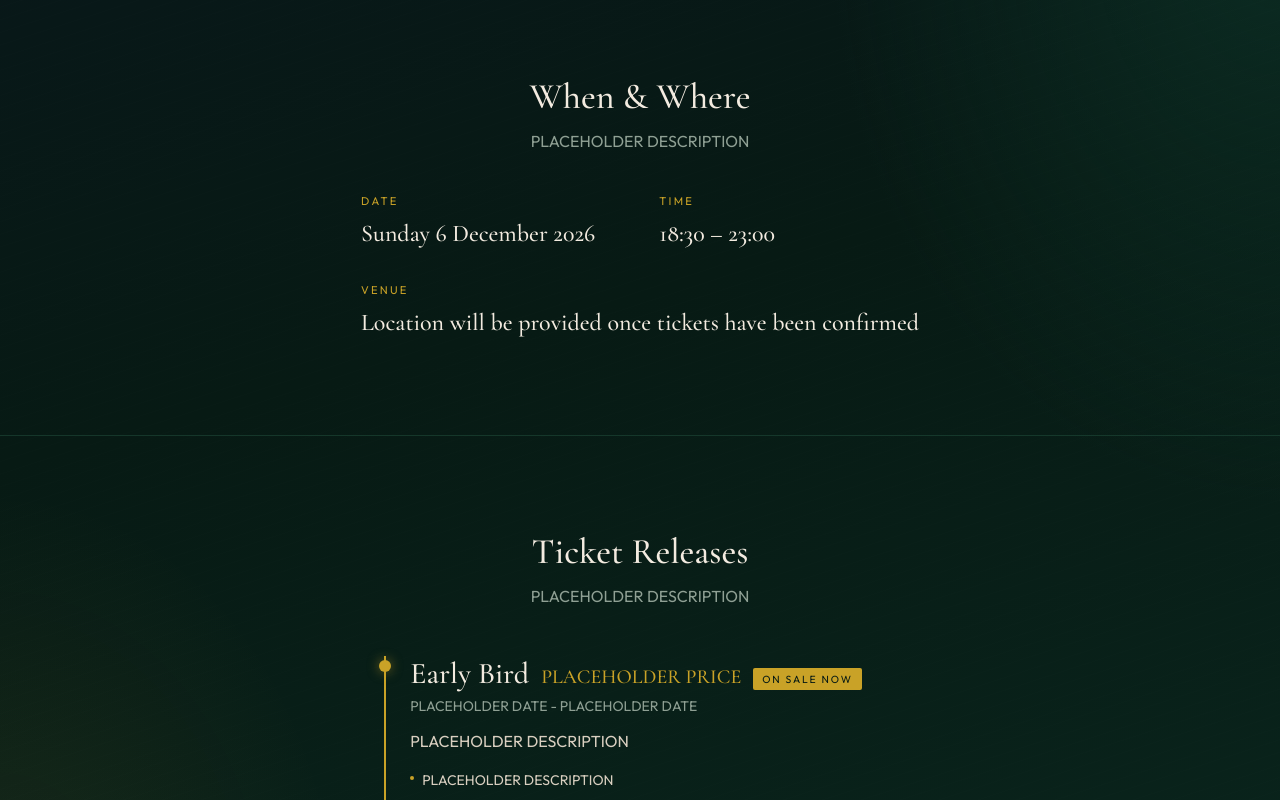
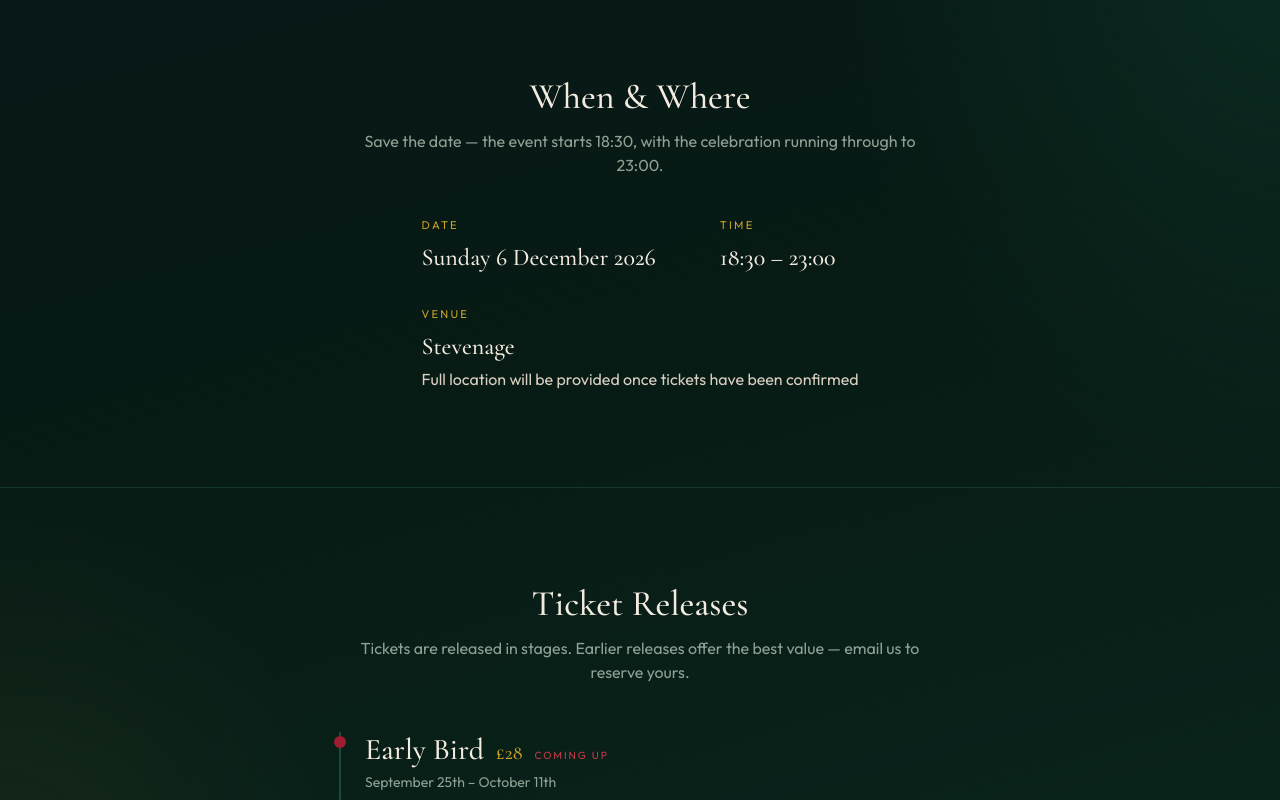
Before and after one commit to jediramos/filbrit-christmas-party, a Next.js app: page / in a window 1280 px wide. Shown: the part 820-1620 px from the top of the page. Built offline with nearby package versions, Linux system fonts and the light colour scheme.

Commit message:
Essential Detail Updates

```diff
--- a/src/app/page.tsx
+++ b/src/app/page.tsx
@@ -40,7 +40,7 @@ export default function Home() {
           </p>
 
           <p className="hero-cta mt-8 max-w-lg text-base leading-relaxed text-[var(--ivory)] sm:text-lg">
-            If you&apos;re interested in purchasing tickets, please email{" "}
+            If you&apos;re interested in joining us, please email{" "}
             <a
               href={ticketEmailMailto}
               className="text-[var(--gold)] underline decoration-[var(--gold)]/50 underline-offset-4 transition hover:decoration-[var(--gold)]"
@@ -65,7 +65,9 @@ export default function Home() {
           >
             When & Where
           </h2>
-          <p className="mt-3 text-[var(--mist)]">PLACEHOLDER DESCRIPTION</p>
+          <p className="mt-3 max-w-xl text-[var(--mist)]">
+            {eventConfig.detailsBlurb}
+          </p>
 
           <dl className="mt-10 flex w-max min-w-0 max-w-full flex-col gap-8 self-center text-left">
             <div className="flex min-w-0 flex-col gap-8 sm:flex-row sm:gap-16">
@@ -93,6 +95,9 @@ export default function Home() {
               <dd className="mt-2 max-w-xl break-words font-display text-2xl text-[var(--ivory)]">
                 {eventConfig.venue}
               </dd>
+              <dd className="mt-1 max-w-xl break-words text-base text-[var(--ivory-soft)]">
+                {eventConfig.address}
+              </dd>
             </div>
           </dl>
         </div>
@@ -111,7 +116,9 @@ export default function Home() {
           >
             Ticket Releases
           </h2>
-          <p className="mt-3 text-[var(--mist)]">PLACEHOLDER DESCRIPTION</p>
+          <p className="mt-3 max-w-xl text-[var(--mist)]">
+            {eventConfig.ticketsBlurb}
+          </p>
 
           <div className="mt-12 w-max min-w-0 max-w-full self-center text-left">
             <StagesTimeline stages={eventConfig.stages} />
@@ -134,7 +141,7 @@ export default function Home() {
           </h2>
           <p className="mt-6 text-base leading-relaxed text-[var(--ivory-soft)] sm:text-lg">
             Ticket sales are handled by email. If you&apos;re interested
-            in purchasing tickets, please email{" "}
+            or have any questions, please email{" "}
             <a
               href={ticketEmailMailto}
               className="text-[var(--gold)] underline decoration-[var(--gold)]/50 underline-offset-4 transition hover:decoration-[var(--gold)]"
--- a/src/components/StagesTimeline.tsx
+++ b/src/components/StagesTimeline.tsx
@@ -1,7 +1,11 @@
 "use client";
 
 import { useEffect, useState } from "react";
-import { getStageStatus, type TicketStage } from "@/config/event";
+import {
+  enforceUpcomingStageLocks,
+  getStageStatus,
+  type TicketStage,
+} from "@/config/event";
 
 type Props = {
   stages: TicketStage[];
@@ -19,6 +23,10 @@ export function StagesTimeline({ stages }: Props) {
     <ol className="stages-list w-full min-w-0 max-w-full space-y-0 text-left">
       {stages.map((stage) => {
         const status = getStageStatus(stage, now);
+        const detailsLocked =
+          enforceUpcomingStageLocks &&
+          Boolean(stage.hideDetailsUntilStart) &&
+          status === "upcoming";
 
         return (
           <li
@@ -50,9 +58,11 @@ export function StagesTimeline({ stages }: Props) {
               >
                 {stage.name}
               </h3>
+              {!detailsLocked && (
                 <span className="break-words font-display text-xl text-[var(--gold)]">
                   {stage.price}
                 </span>
+              )}
               {status === "current" && (
                 <span className="stage-badge shrink-0 text-[0.65rem] uppercase tracking-[0.18em] text-[var(--evergreen-deep)]">
                   On sale now
@@ -70,16 +80,36 @@ export function StagesTimeline({ stages }: Props) {
               )}
             </div>
 
+            {detailsLocked ? (
+              <div className="relative mt-4 max-w-xl overflow-hidden rounded-sm">
+                <div
+                  className="select-none blur-sm"
+                  aria-hidden="true"
+                >
+                  <p className="text-sm text-[var(--mist)]">•••••••• – ••••••••</p>
+                  <p className="mt-3 text-base leading-relaxed text-[var(--ivory-soft)]">
+                    Details for this release are not available yet.
+                  </p>
+                </div>
+                <p className="absolute inset-0 flex items-center justify-center bg-[var(--evergreen-deep)]/55 px-4 text-center text-sm leading-relaxed text-[var(--ivory-soft)] backdrop-blur-[2px]">
+                  Details will be released when this stage opens.
+                </p>
+              </div>
+            ) : (
+              <>
                 <p className="mt-1 break-words text-sm text-[var(--mist)]">
                   {stage.dateLabel}
                 </p>
                 <p
                   className={`mt-3 max-w-full break-words text-base leading-relaxed sm:max-w-xl ${
-                status === "past" ? "text-[var(--mist)]" : "text-[var(--ivory-soft)]"
+                    status === "past"
+                      ? "text-[var(--mist)]"
+                      : "text-[var(--ivory-soft)]"
                   }`}
                 >
                   {stage.description}
                 </p>
+                {stage.prizes.length > 0 && (
                   <ul className="mt-4 min-w-0 space-y-1.5">
                     {stage.prizes.map((prize) => (
                       <li
@@ -91,6 +121,9 @@ export function StagesTimeline({ stages }: Props) {
                       </li>
                     ))}
                   </ul>
+                )}
+              </>
+            )}
           </li>
         );
       })}
--- a/src/config/event.ts
+++ b/src/config/event.ts
@@ -7,6 +7,8 @@ export type TicketStage = {
   dateLabel: string;
   description: string;
   prizes: string[];
+  /** When true, price/dates/copy stay hidden until startsAt. */
+  hideDetailsUntilStart?: boolean;
 };
 
 export type EventConfig = {
@@ -22,20 +24,27 @@ export type EventConfig = {
   contactEmail: string;
   socials: { label: string; href: string }[];
   signupBlurb: string;
+  detailsBlurb: string;
+  ticketsBlurb: string;
   stages: TicketStage[];
 };
 
 /**
  * Static event content. Edit dates/prices/prizes here and redeploy.
  * Stage highlighting and the countdown are derived at runtime from these dates.
+ *
+ * Set to `true` before launch to hide General/Final details until each stage opens.
+ * Leave `false` while debugging so all stage details stay visible.
  */
+export const enforceUpcomingStageLocks = false;
+
 export const eventConfig: EventConfig = {
   orgName: "Stevenage FilBrit",
   eventName: "Christmas Party 2026",
   tagline:
     "Bringing back our popular Christmas party event — an evening of music and fun, a three-course meal, festive cultural dances and performances, raffle draws, and more.",
-  venue: "Location will be provided once tickets have been confirmed",
-  address: "",
+  venue: "Stevenage",
+  address: "Full location will be provided once tickets have been confirmed",
   // Sunday 6 December 2026, 18:30 Europe/London (GMT / UTC+0 in December)
   eventStart: "2026-12-06T18:30:00+00:00",
   eventTime: "18:30 – 23:00",
@@ -47,37 +56,46 @@ export const eventConfig: EventConfig = {
     { label: "Facebook", href: "https://www.facebook.com/stevenagefilbritcommunity" },
   ],
   signupBlurb:
-    "If you're interested in purchasing tickets, please email stevenagefilbritc@gmail.com.",
+    "If you're interested in joining us, please email stevenagefilbritc@gmail.com.",
+  detailsBlurb:
+    "Save the date  — the event starts 18:30, with the celebration running through to 23:00.",
+  ticketsBlurb:
+    "Tickets are released in stages. Earlier releases offer the best value — email us to reserve yours.",
   stages: [
     {
       id: "early-bird",
       name: "Early Bird",
-      startsAt: "2026-09-15T00:00:00+00:00",
-      endsAt: "2026-10-31T23:59:59+00:00",
-      price: "PLACEHOLDER PRICE",
-      dateLabel: "PLACEHOLDER DATE - PLACEHOLDER DATE",
-      description: "PLACEHOLDER DESCRIPTION",
-      prizes: ["PLACEHOLDER DESCRIPTION"],
+      startsAt: "2026-09-25T00:00:00+01:00",
+      endsAt: "2026-10-11T23:59:59+01:00",
+      price: "£28",
+      dateLabel: "September 25th – October 11th",
+      description:
+        "Best value tickets for the Christmas party — limited early release for FilBrit members and friends.",
+      prizes: [],
     },
     {
       id: "general",
       name: "General Release",
-      startsAt: "2026-11-01T00:00:00+00:00",
-      endsAt: "2026-11-30T23:59:59+00:00",
-      price: "PLACEHOLDER PRICE",
-      dateLabel: "PLACEHOLDER DATE - PLACEHOLDER DATE",
-      description: "PLACEHOLDER DESCRIPTION",
-      prizes: ["PLACEHOLDER DESCRIPTION"],
+      startsAt: "2026-10-12T00:00:00+01:00",
+      endsAt: "2026-10-26T23:59:59+00:00",
+      price: "£32",
+      dateLabel: "October 12th – October 26th",
+      description:
+        "Standard party tickets with full evening access once Early Bird has closed.",
+      prizes: [],
+      hideDetailsUntilStart: true,
     },
     {
       id: "final",
       name: "Final Release",
-      startsAt: "2026-12-01T00:00:00+00:00",
-      endsAt: "2026-12-18T23:59:59+00:00",
-      price: "PLACEHOLDER PRICE",
-      dateLabel: "PLACEHOLDER DATE - PLACEHOLDER DATE",
-      description: "PLACEHOLDER DESCRIPTION",
-      prizes: ["PLACEHOLDER DESCRIPTION"],
+      startsAt: "2026-11-11T00:00:00+00:00",
+      endsAt: "2026-11-20T23:59:59+00:00",
+      price: "£40",
+      dateLabel: "November 11th – November 20th",
+      description:
+        "Last chance tickets before the night — grab them while they last.",
+      prizes: [],
+      hideDetailsUntilStart: true,
     },
   ],
 };
```
Lines whose indentation alone changed are shown as unchanged.
